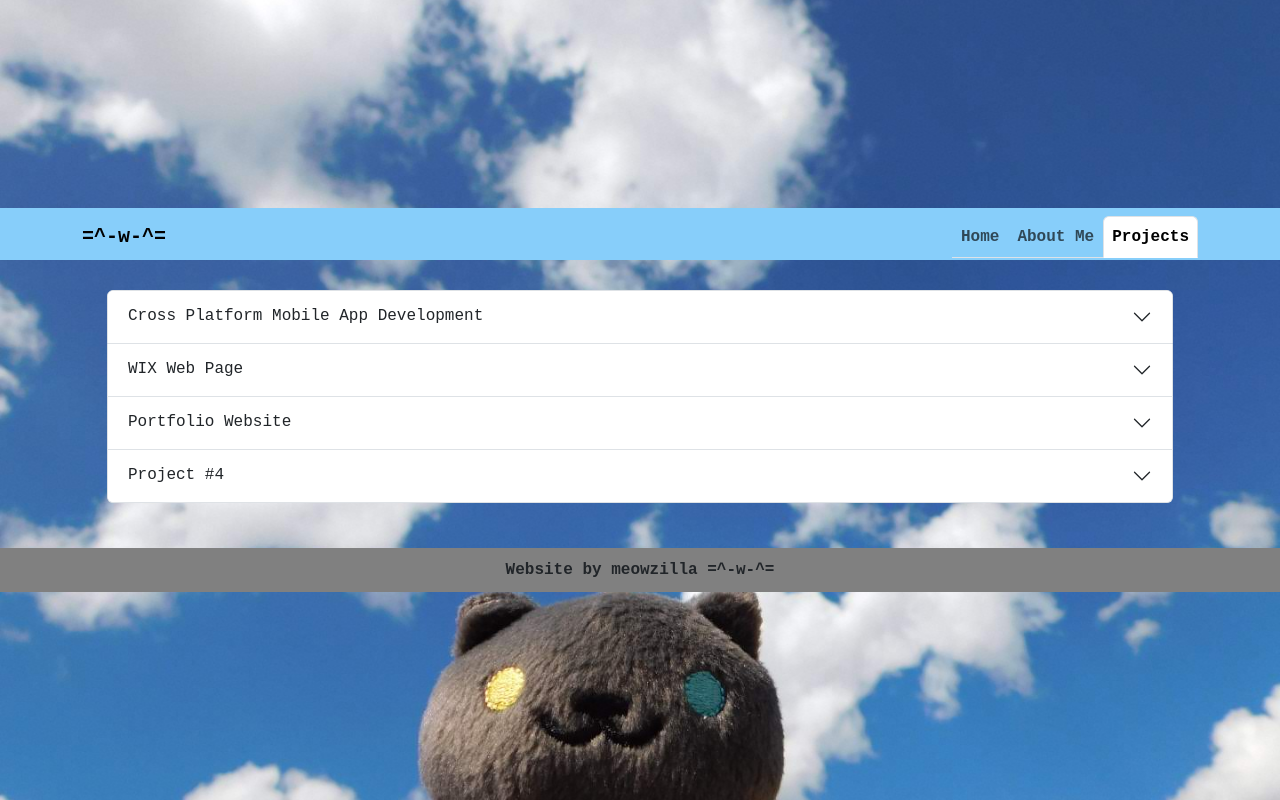
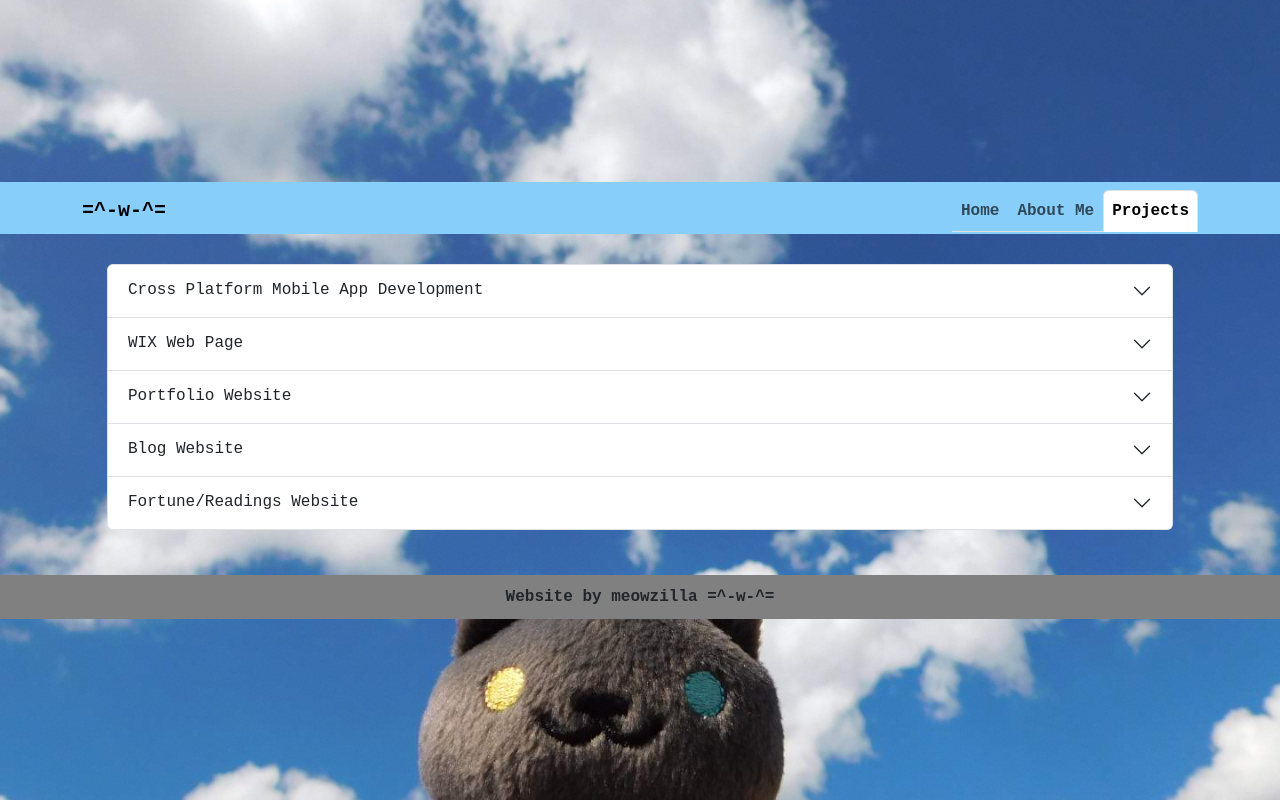
Before and after one commit to miriamrami/meow-port-app, a React (Create React App) app: page /Projects.js in a window 1280 px wide. Built offline with nearby package versions, Linux system fonts and the light colour scheme.

Commit message:
updated txt in abt me and added some changes to the project accordion

```diff
--- a/src/AboutMe.js
+++ b/src/AboutMe.js
@@ -32,12 +32,12 @@ const AboutMe = () => {
 				<tr>
 					<td>Neurodiagnostics Medical P.C.</td>
 					<td>Front Desk Secretary</td>
-					<td>Aug 2024 - Current</td>
+					<td>Aug 2024 - July 2025</td>
 				</tr>
 				<tr>
 					<td>GU</td>
 					<td>Retail Associate</td>
-					<td>Nov 2024 - Current</td>
+					<td>Nov 2024 - July 2025</td>
 				</tr>
 				<tr>
 					<td>PACSUN</td>
--- a/src/Projects.js
+++ b/src/Projects.js
@@ -291,7 +291,7 @@ const Projects = () => {
 								</Row>
         				</Accordion.Body>
       			</Accordion.Item>
-				  <Accordion.Item eventKey="2">
+				<Accordion.Item eventKey="2">
         			<Accordion.Header>Portfolio Website</Accordion.Header>
         				<Accordion.Body>
 							<Spinner animation="grow" variant="info" size="sm"/>
@@ -300,11 +300,23 @@ const Projects = () => {
         				</Accordion.Body>
       			</Accordion.Item>
       			<Accordion.Item eventKey="3">
-        			<Accordion.Header>Project #4</Accordion.Header>
+        			<Accordion.Header>Blog Website</Accordion.Header>
         				<Accordion.Body>
 							<Spinner animation="grow" variant="info" size="sm"/>
 							Work in progress
 							<Spinner animation="grow" variant="info" size="sm" />
+        				</Accordion.Body>
+      			</Accordion.Item>
+				<Accordion.Item eventKey="4">
+        			<Accordion.Header>Fortune/Readings Website</Accordion.Header>
+        				<Accordion.Body>
+							<Spinner animation="grow" variant="info" size="sm"/>
+							Site still in progress
+							<Spinner animation="grow" variant="info" size="sm"/>
+							<Container>
+								<h2>Feel free to check out my website by clicking the link right below</h2>
+								<Card.Link href="https://miriamrami.github.io/fortune-teller/" target="_blank">Random Fortune/Reading Site</Card.Link>
+							</Container>
         				</Accordion.Body>
       			</Accordion.Item>
     		</Accordion>
```
